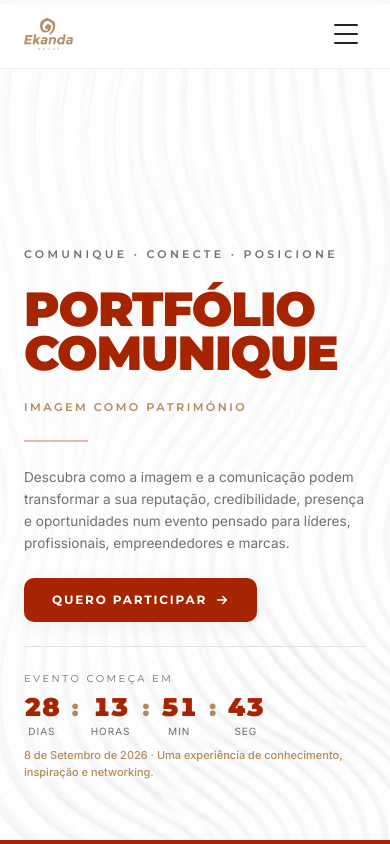
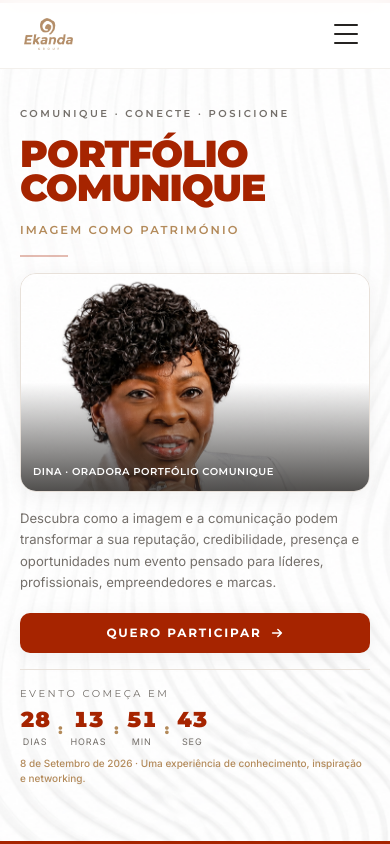
Before and after one commit to emanuel-malungo/InaciosCertify, a Next.js app: page / in a window 390 px wide. Built offline with nearby package versions, Linux system fonts and the light colour scheme.

Commit message:
feat: enhance Hero and Countdown components with improved layout and styling

```diff
--- a/src/components/layout/Hero.tsx
+++ b/src/components/layout/Hero.tsx
@@ -5,7 +5,7 @@
 
 export default function Hero() {
     return (
-        <section className="relative h-screen w-full overflow-hidden bg-background-soft">
+        <section className="relative min-h-[100dvh] lg:h-screen lg:min-h-[700px] w-full overflow-hidden bg-background-soft flex flex-col justify-between">
 
             {/* Fundo com textura de ondas */}
             <Image
@@ -17,18 +17,18 @@
             />
 
             {/* Linha vermelha no topo */}
-            <div className="absolute top-0 left-0 w-full h-[4px] z-30 bg-primary" />
+            <div className="absolute top-0 left-0 w-full h-[3px] sm:h-[4px] z-30 bg-primary" />
 
-            {/* Grid principal — 2 colunas, alinhado com o header */}
-            <div className="relative z-20 h-full w-full">
-                <div className="mx-auto container h-full px-6 lg:px-0 grid grid-cols-1 lg:grid-cols-2">
+            {/* Grid principal — 1 coluna em mobile, 2 colunas em tablet (md) e desktop (lg) */}
+            <div className="relative z-20 w-full h-full flex-1 flex items-center pt-24 pb-12 sm:pt-28 sm:pb-16 md:pt-24 lg:pt-0 lg:pb-0">
+                <div className="mx-auto container h-full px-5 sm:px-8 lg:px-0 grid grid-cols-1 md:grid-cols-2 items-center gap-8 lg:gap-0">
 
-                {/* ── Coluna esquerda: Texto ── */}
-                <div className="flex flex-col justify-end pb-16 gap-6">
+                    {/* ── Coluna esquerda: Conteúdo textual ── */}
+                    <div className="flex flex-col justify-center lg:justify-end pb-0 lg:pb-14 gap-4 sm:gap-5 md:gap-6 z-10">
 
                         {/* Eyebrow */}
                         <p
-                        className="text-[11px] tracking-[0.3em] font-semibold uppercase text-text-muted"
+                            className="text-[10px] sm:text-[11px] tracking-[0.25em] sm:tracking-[0.3em] font-semibold uppercase text-text-muted"
                             style={{ fontFamily: "var(--font-montserrat)" }}
                         >
                             COMUNIQUE · CONECTE · POSICIONE
@@ -39,7 +39,7 @@
                             className="font-black uppercase text-primary leading-[0.92] tracking-tight"
                             style={{
                                 fontFamily: "var(--font-montserrat)",
-                            fontSize: "clamp(3rem, 7vw, 6rem)",
+                                fontSize: "clamp(2.35rem, 5.5vw, 5.75rem)",
                             }}
                         >
                             PORTFÓLIO<br />
@@ -48,24 +48,43 @@
 
                         {/* Subtítulo dourado */}
                         <p
-                        className="font-semibold uppercase tracking-[0.22em] text-gold"
+                            className="font-semibold uppercase tracking-[0.18em] sm:tracking-[0.22em] text-gold"
                             style={{
                                 fontFamily: "var(--font-montserrat)",
-                            fontSize: "clamp(0.7rem, 1.2vw, 0.95rem)",
+                                fontSize: "clamp(0.72rem, 1.1vw, 0.95rem)",
                             }}
                         >
                             IMAGEM COMO PATRIMÓNIO
                         </p>
 
                         {/* Linha divisória */}
-                    <div className="w-16 h-[2px] bg-primary/30" />
+                        <div className="w-12 sm:w-16 h-[2px] bg-primary/30" />
+
+                        {/* Card visual da Dina para telas pequenas (Mobile) */}
+                        <div className="relative w-full md:hidden rounded-[var(--radius-card)] overflow-hidden aspect-[16/10] max-h-56 shadow-premium border border-border">
+                            <Image
+                                src={edina}
+                                alt="Oradora — Portfólio Comunique"
+                                fill
+                                priority
+                                className="object-cover object-top"
+                            />
+                            <div className="absolute inset-0 bg-gradient-to-t from-foreground/80 via-transparent to-transparent flex items-end p-3">
+                                <span
+                                    className="text-white text-[10px] font-semibold uppercase tracking-wider"
+                                    style={{ fontFamily: "var(--font-montserrat)" }}
+                                >
+                                    Dina · Oradora Portfólio Comunique
+                                </span>
+                            </div>
+                        </div>
 
                         {/* Descrição */}
                         <p
-                        className="text-text-muted leading-relaxed max-w-[400px]"
+                            className="text-text-muted leading-relaxed max-w-[440px]"
                             style={{
                                 fontFamily: "var(--font-inter)",
-                            fontSize: "clamp(0.85rem, 1.2vw, 0.95rem)",
+                                fontSize: "clamp(0.82rem, 1vw, 0.95rem)",
                             }}
                         >
                             Descubra como a imagem e a comunicação podem transformar
@@ -75,13 +94,13 @@
                         </p>
 
                         {/* CTA */}
+                        <div className="pt-1">
                             <a
                                 href="#participar"
-                        className="inline-flex self-start items-center gap-2 px-7 py-3.5 bg-primary hover:bg-primary-hover font-bold text-xs tracking-[0.15em] text-white uppercase transition-all duration-200 active:scale-95"
+                                className="w-full sm:w-auto inline-flex items-center justify-center gap-2 px-6 sm:px-7 py-3 sm:py-3.5 bg-primary hover:bg-primary-hover font-bold text-xs tracking-[0.15em] text-white uppercase transition-all duration-200 active:scale-95 text-center shadow-premium"
                                 style={{
                                     borderRadius: "var(--radius-button)",
                                     fontFamily: "var(--font-montserrat)",
-                            boxShadow: "var(--shadow-premium)",
                                 }}
                             >
                                 QUERO PARTICIPAR
@@ -89,6 +108,7 @@
                                     <path d="M3 8h10M9 4l4 4-4 4" stroke="currentColor" strokeWidth="1.8" strokeLinecap="round" strokeLinejoin="round" />
                                 </svg>
                             </a>
+                        </div>
 
                         {/* Separador fino */}
                         <div className="w-full h-px bg-border" />
@@ -103,7 +123,7 @@
                             </p>
                             <Countdown />
                             <p
-                            className="text-[11px] text-gold font-medium"
+                                className="text-[10px] sm:text-[11px] text-gold font-medium leading-normal"
                                 style={{ fontFamily: "var(--font-inter)" }}
                             >
                                 8 de Setembro de 2026 · Uma experiência de conhecimento, inspiração e networking.
@@ -111,9 +131,8 @@
                         </div>
                     </div>
 
-                {/* ── Coluna direita: Foto da Dina ── */}
-                <div className="relative hidden lg:block h-full">
-                    {/* A foto ocupa toda a coluna, sem card, integrada ao branco */}
+                    {/* ── Coluna direita: Foto da Dina (Tablet e Desktop) ── */}
+                    <div className="relative hidden md:block h-full min-h-[450px] lg:min-h-full w-full">
                         <Image
                             src={edina}
                             alt="Oradora — Portfólio Comunique"
@@ -121,14 +140,14 @@
                             priority
                             className="object-cover object-top"
                         />
-                    {/* Fade lateral para fundir com o fundo à esquerda */}
-                    <div className="absolute inset-0 bg-gradient-to-r from-background-soft via-transparent to-transparent w-[35%]" />
+                        {/* Fade lateral para fundir suavemente com o fundo à esquerda */}
+                        <div className="absolute inset-0 bg-gradient-to-r from-background-soft via-transparent to-transparent w-[30%]" />
                     </div>
                 </div>
             </div>
 
             {/* Linha vermelha na base */}
-            <div className="absolute bottom-0 left-0 w-full h-[4px] z-30 bg-primary" />
+            <div className="absolute bottom-0 left-0 w-full h-[3px] sm:h-[4px] z-30 bg-primary" />
         </section>
     );
 }
--- a/src/components/ui/Countdown.tsx
+++ b/src/components/ui/Countdown.tsx
@@ -40,21 +40,21 @@
     ];
 
     return (
-        <div className="flex items-end gap-3">
+        <div className="flex items-end gap-2 sm:gap-3">
             {units.map(({ label, value }, i) => (
-                <div key={label} className="flex items-end gap-3">
+                <div key={label} className="flex items-end gap-2 sm:gap-3">
                     <div className="flex flex-col items-center">
                         <span
                             className="font-black text-primary tabular-nums leading-none"
                             style={{
                                 fontFamily: "var(--font-montserrat)",
-                                fontSize: "clamp(1.6rem, 3vw, 2.25rem)",
+                                fontSize: "clamp(1.35rem, 2.8vw, 2.25rem)",
                             }}
                         >
                             {String(value).padStart(2, "0")}
                         </span>
                         <span
-                            className="text-[10px] uppercase tracking-widest text-text-muted mt-1"
+                            className="text-[9px] sm:text-[10px] uppercase tracking-widest text-text-muted mt-1"
                             style={{ fontFamily: "var(--font-inter)" }}
                         >
                             {label}
@@ -62,10 +62,9 @@
                     </div>
                     {i < units.length - 1 && (
                         <span
-                            className="text-gold font-black mb-5 leading-none"
+                            className="text-gold font-black mb-3 sm:mb-4 leading-none text-sm sm:text-lg"
                             style={{
                                 fontFamily: "var(--font-montserrat)",
-                                fontSize: "1.4rem",
                             }}
                         >
                             :
```
Lines whose indentation alone changed are shown as unchanged.
